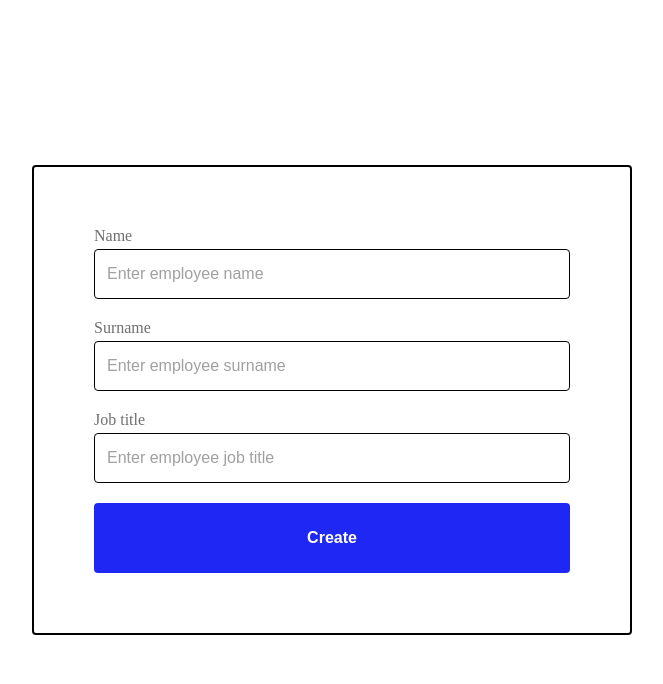
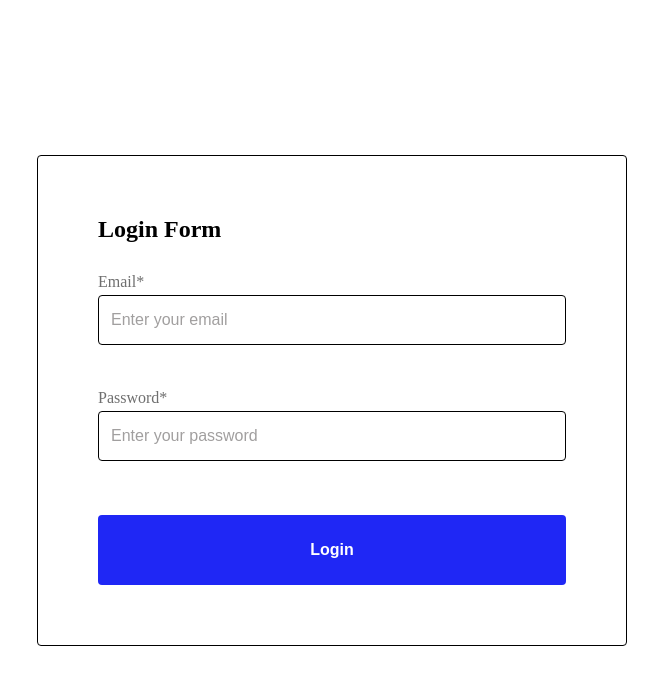
Before and after one commit to katezavertyaeva/44-react-ts, a React (Create React App) app: page / in a window 1280 px wide. Shown: the top 684 px of the page, without its empty margins (308-971 px from the left). Built offline with nearby package versions, Linux system fonts and the light colour scheme.

Commit message:
add lesson14

```diff
--- a/package.json
+++ b/package.json
@@ -18,7 +18,8 @@
     "react-scripts": "5.0.1",
     "typescript": "^4.9.5",
     "uuid": "^10.0.0",
-    "web-vitals": "^2.1.4"
+    "web-vitals": "^2.1.4",
+    "yup": "^1.4.0"
   },
   "scripts": {
     "start": "react-scripts start",
--- a/src/App.tsx
+++ b/src/App.tsx
@@ -11,6 +11,7 @@ import GlobalStyles from './styles/GlobalStyles';
 // import Lesson10 from './lessons/Lesson10/Lesson10';
 // import Lesson11 from './lessons/Lesson11/Lesson11';
 // import Lesson12 from './lessons/Lesson12/Lesson12';
+import Lesson14 from 'lessons/Lesson14/Lesson14';
 
 //Homeworks import
 // import Homework07 from './homeworks/Homework07/Homework07';
@@ -18,7 +19,7 @@ import GlobalStyles from './styles/GlobalStyles';
 // import Homework09 from './homeworks/Homework09/Homework09';
 // import Homework10 from './homeworks/Homework10/Homework10';
 // import Homework11 from './homeworks/Homework11/Homework11';
-import Homework12 from 'homeworks/Homework12/Homework12';
+// import Homework12 from 'homeworks/Homework12/Homework12';
 
 function App() {
   return (
@@ -37,7 +38,8 @@ function App() {
       {/* <Consultation_04 /> */}
       {/* <Homework11 /> */}
       {/* <Lesson12 /> */}
-      <Homework12/>
+      {/* <Homework12/> */}
+      <Lesson14 />
     </>
   );
 }
--- a/src/components/Input/Input.tsx
+++ b/src/components/Input/Input.tsx
@@ -1,7 +1,7 @@
-import {InputContainer, Label, InputElement} from"./styles";
+import { InputContainer, Label, InputElement, ErrorMessage } from "./styles";
 import { InputProps } from "./types";
 
-function Input({ label, type='text', name, placeholder, id, value, onChange }: InputProps) {
+function Input({ label, type = 'text', name, placeholder, id, value, onChange, error }: InputProps) {
   return (
     <InputContainer>
       <Label htmlFor={id}>{label}</Label>
@@ -13,6 +13,7 @@ function Input({ label, type='text', name, placeholder, id, value, onChange }: I
         value={value}
         onChange={onChange}
       />
+      <ErrorMessage>{error}</ErrorMessage>
     </InputContainer>
   );
 }
--- a/src/components/Input/styles.ts
+++ b/src/components/Input/styles.ts
@@ -23,3 +23,8 @@ export const InputElement = styled.input`
   color: #a19f9f;
 }
 `
+
+export const ErrorMessage = styled.div`
+  color: red;
+  height: 20px;
+`
--- a/src/components/Input/types.ts
+++ b/src/components/Input/types.ts
@@ -8,4 +8,5 @@ export interface InputProps {
   id?: string;
   value: string;
   onChange: (event: ChangeEvent<HTMLInputElement>) => void
+  error?: string
 }
--- a/src/components/LoginForm/LoginForm.tsx
+++ b/src/components/LoginForm/LoginForm.tsx
@@ -1,4 +1,5 @@
 import { useFormik } from 'formik';
+import * as Yup from 'yup'
 
 import { LoginFormWrapper, LoginFormTitle, InputsContainer } from "./styles";
 import Button from "../Button/Button";
@@ -6,11 +7,24 @@ import Input from "../Input/Input";
 import { LoginFormValues, LOGIN_FORM_NAME } from './types';
 
 function LoginForm() {
+
+  //Создание объекта валидации с помощью Yup
+  const shema = Yup.object().shape({
+    [LOGIN_FORM_NAME.EMAIL]: Yup.string()
+      .required('Field email required')
+      .email('Field type email')
+      .min(4, 'Min 4 symbols')
+      .max(10, 'Max 10 symbols'),
+    [LOGIN_FORM_NAME.PASSWORD]: Yup.number().required('Field password required').typeError('Password must be number')
+  })
+
   const formik = useFormik({
     initialValues: {
       [LOGIN_FORM_NAME.EMAIL]: '',
       [LOGIN_FORM_NAME.PASSWORD]: ''
     } as LoginFormValues,
+    //Привязка Yup и Formik
+    validationSchema: shema,
     onSubmit: (values: LoginFormValues) => {
       console.table(values)
     }
@@ -25,20 +39,22 @@ function LoginForm() {
         <Input
           id="email"
           name={LOGIN_FORM_NAME.EMAIL}
-          label="Email"
+          label="Email*"
           type="email"
           placeholder="Enter your email"
           value={formik.values[LOGIN_FORM_NAME.EMAIL]}
           onChange={formik.handleChange}
+          error={formik.errors[LOGIN_FORM_NAME.EMAIL]} //formik.errors.userEmail
         />
         <Input
           id="password"
           name={LOGIN_FORM_NAME.PASSWORD}
-          label="Password"
-          type="password"
+          label="Password*"
+          // type="password"
           placeholder="Enter your password"
           value={formik.values[LOGIN_FORM_NAME.PASSWORD]}
           onChange={formik.handleChange}
+          error={formik.errors[LOGIN_FORM_NAME.PASSWORD]}//formik.errors.userPassword
         />
       </InputsContainer>
       <Button name="Login" type="submit" />
--- /dev/null
+++ b/src/lessons/Lesson14/Lesson14.tsx
@@ -0,0 +1,12 @@
+import LoginForm from "components/LoginForm/LoginForm";
+import { Lesson14Component } from "./styles";
+
+function Lesson14() {
+  return (
+    <Lesson14Component>
+      <LoginForm />
+    </Lesson14Component>
+  )
+}
+
+export default Lesson14
--- /dev/null
+++ b/src/lessons/Lesson14/styles.ts
@@ -0,0 +1,8 @@
+import styled from "@emotion/styled";
+
+export const Lesson14Component = styled.div`
+  display: flex;
+  align-items: center;
+  justify-content: center;
+  flex: 1;
+`
```
Also changed, not shown: 1 other file (tests, documents, lock files or other folders).
